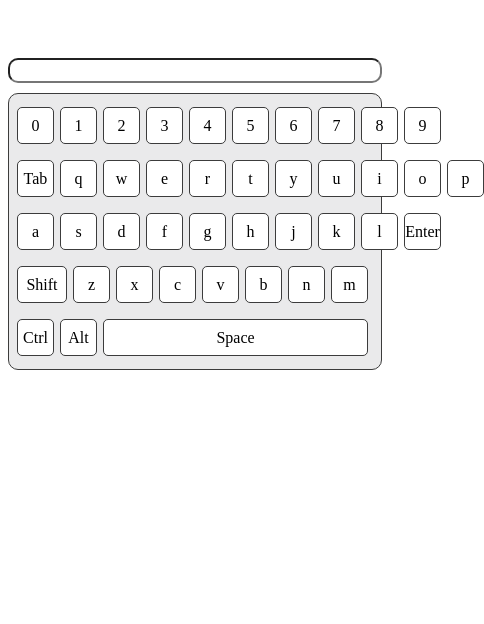
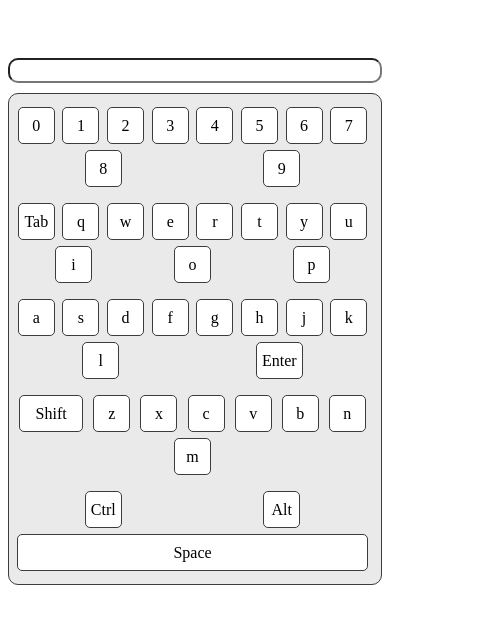
Before and after one commit to Evgotem/keyboard, a plain HTML site: page index.html in a window 390 px wide. Shown: the whole page, 484 px wide, since content can reach past the window. Drawn offline with Linux system fonts and the light colour scheme.

Commit message:
little adaptive

```diff
--- a/css/style.css
+++ b/css/style.css
@@ -51,3 +51,10 @@
    background-color: #8e8e8e;
    color: #fff;
 }
+
+@media (max-width:500px) {
+   .keyboard-list {
+      flex-wrap: wrap;
+      justify-content: space-around;
+   }
+}
```
